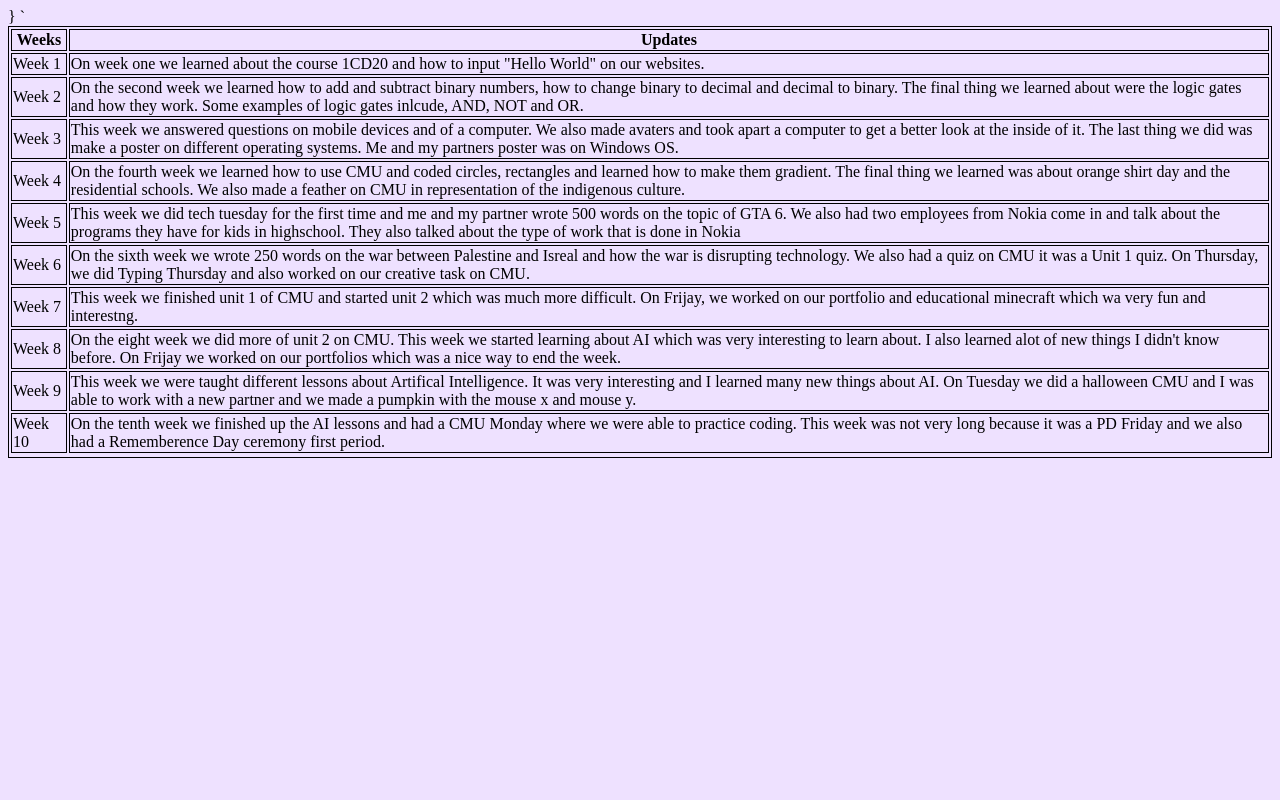
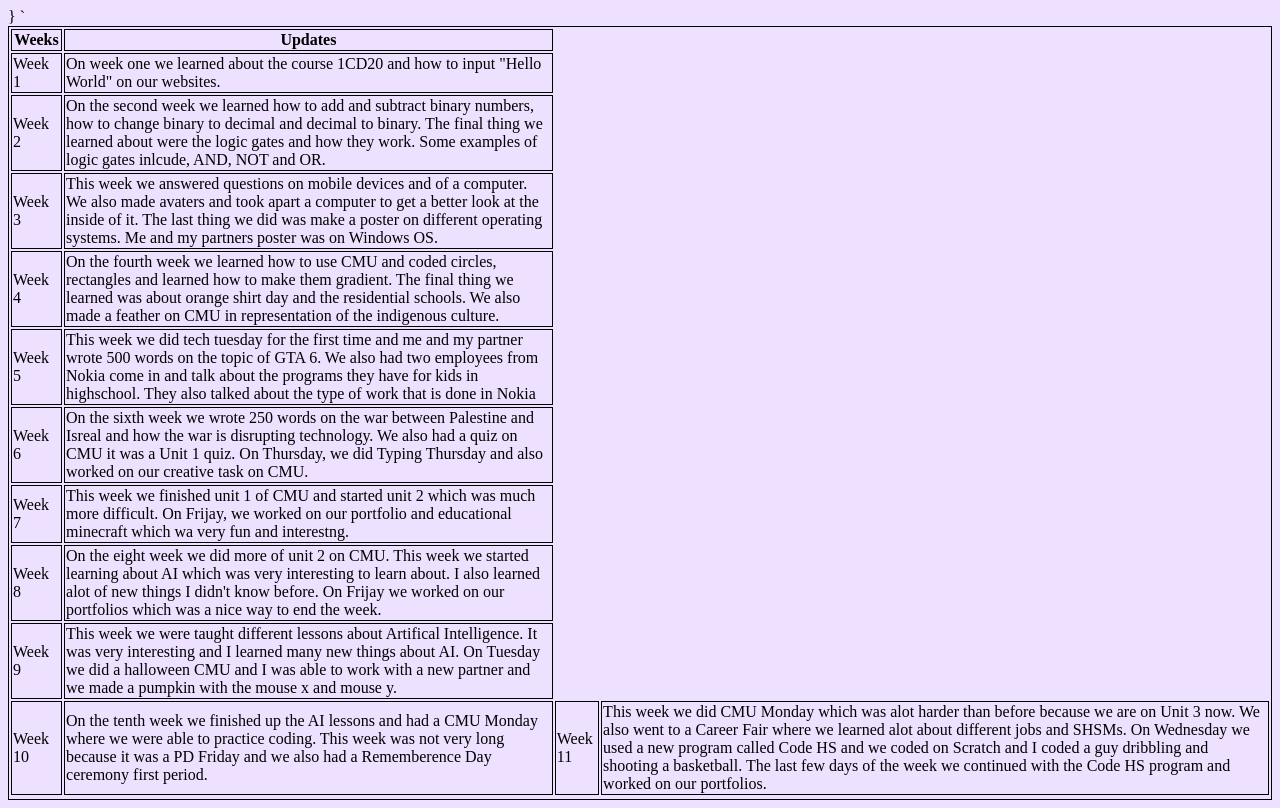
Before and after one commit to ASH-ICS/rst-portfolio-websites-ChriseldaA, a plain HTML site: page weekly_updates.html in a window 1280 px wide. Drawn offline with Linux system fonts and the light colour scheme.

Commit message:
Weekly 11

```diff
--- a/weekly_updates.html
+++ b/weekly_updates.html
@@ -53,6 +53,8 @@
   <tr>
 <td>Week 10</td>
         <td> On the tenth week we finished up the AI lessons and had a CMU Monday where we were able to practice coding. This week was not very long because it was a PD Friday and we also had a Rememberence Day ceremony first period.   </td>
+<td>Week 11</td>
+        <td> This week we did CMU Monday which was alot harder than before because we are on Unit 3 now. We also went to a Career Fair where we learned alot about different jobs and SHSMs. On Wednesday we used a new program called Code HS and we coded on Scratch and I coded a guy dribbling and shooting a basketball. The last few days of the week we continued with the Code HS program and worked on our portfolios.    </td>
     </tr>
     <tr>
   </tr>
```
